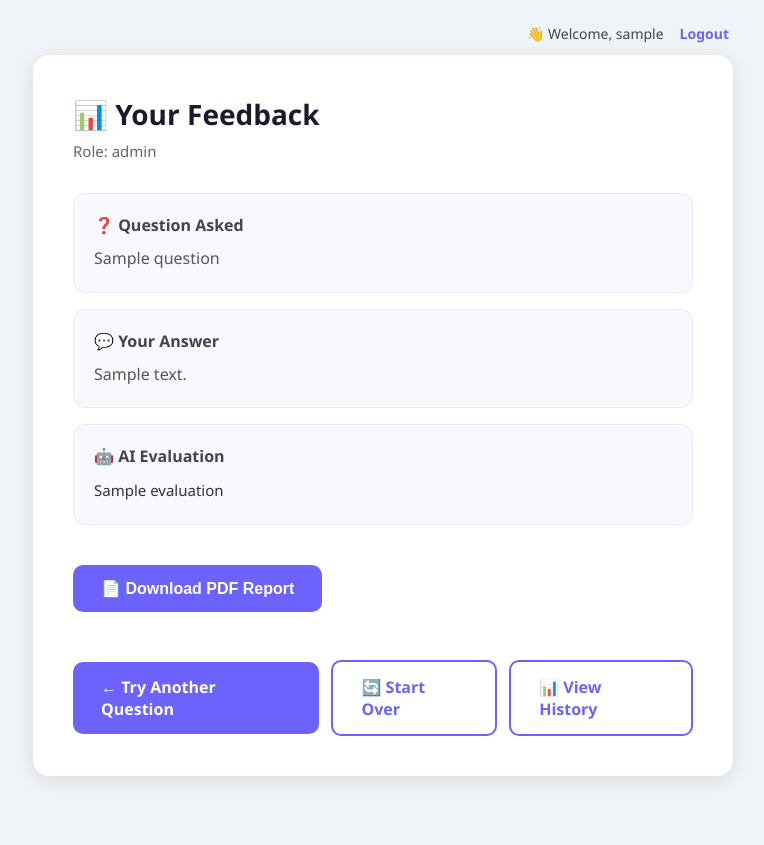
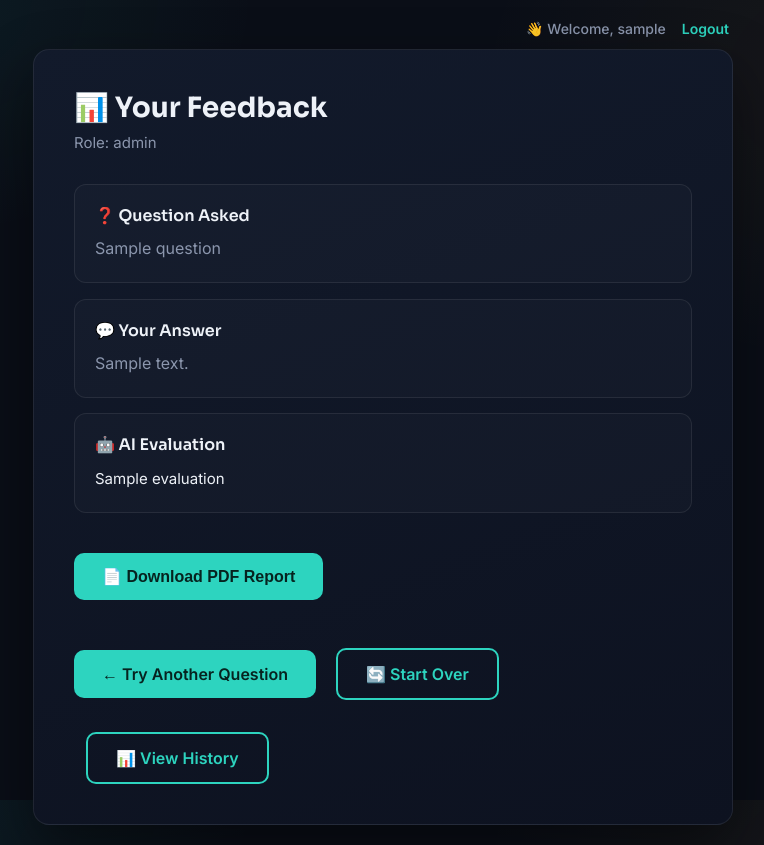
Before and after one commit to Anushka190921/mock-interview-ai, a Flask app: template templates/feedback.html in a window 1280 px wide. Shown: the whole page, without its empty margins (257-1021 px from the left). Before the commit the page ends 780 px from the top, so only its background shows below. Run offline with Flask 3, Linux system fonts and the light colour scheme; the visitor is signed in with stand-in values (Sample User, id 1); the template is opened without the code that fills it: most values are stand-ins (such as "Sample title", 1, 10 or a date in 2020); data that the repository does not hold is empty.

Commit message:
Redesign landing page, auth pages, and site-wide theme with dark UI and animations

```diff
--- a/static/css/style.css
+++ b/static/css/style.css
@@ -1,3 +1,25 @@
+@import url('https://fonts.googleapis.com/css2?family=Sora:wght@600;700;800&family=Inter:wght@400;500;600&family=IBM+Plex+Mono:wght@400;500;600&display=swap');
+
+:root {
+    --ink: #0a0e17;
+    --panel: #121a2b;
+    --panel-2: #0d1220;
+    --field: rgba(255, 255, 255, 0.03);
+    --line: rgba(255, 255, 255, 0.08);
+    --line-strong: rgba(255, 255, 255, 0.16);
+    --teal: #2dd4bf;
+    --teal-ink: #06231f;
+    --amber: #f2b84b;
+    --text: #eef2f8;
+    --text-dim: #8b96ad;
+    --danger-bg: rgba(242, 98, 98, 0.12);
+    --danger-border: rgba(242, 98, 98, 0.35);
+    --danger-text: #ff9d9d;
+    --success-bg: rgba(79, 209, 132, 0.12);
+    --success-border: rgba(79, 209, 132, 0.35);
+    --success-text: #7be2a4;
+}
+
 * {
     margin: 0;
     padding: 0;
@@ -5,9 +27,13 @@
 }
 
 body {
-    font-family: 'Segoe UI', sans-serif;
-    background: #f0f4f8;
-    color: #333;
+    font-family: 'Inter', sans-serif;
+    background: var(--ink);
+    background-image:
+        radial-gradient(600px 400px at 12% 0%, rgba(45, 212, 191, 0.08), transparent 60%),
+        radial-gradient(650px 480px at 88% 10%, rgba(242, 184, 75, 0.06), transparent 60%);
+    background-attachment: fixed;
+    color: var(--text);
     min-height: 100vh;
     display: flex;
     flex-direction: column;
@@ -17,22 +43,25 @@ body {
 }
 
 .container {
-    background: white;
+    background: linear-gradient(160deg, var(--panel), var(--panel-2));
+    border: 1px solid var(--line);
     border-radius: 16px;
     padding: 40px;
     width: 100%;
     max-width: 700px;
-    box-shadow: 0 4px 20px rgba(0,0,0,0.1);
+    box-shadow: 0 24px 60px rgba(0, 0, 0, 0.45);
 }
 
 h1 {
+    font-family: 'Sora', sans-serif;
+    font-weight: 700;
     font-size: 28px;
     margin-bottom: 8px;
-    color: #1a1a2e;
+    color: var(--text);
 }
 
 .subtitle {
-    color: #666;
+    color: var(--text-dim);
     margin-bottom: 32px;
     font-size: 15px;
 }
@@ -42,79 +71,94 @@ label {
     font-weight: 600;
     margin-bottom: 8px;
     margin-top: 20px;
-    color: #444;
+    color: var(--text-dim);
+    font-size: 14px;
 }
 
 select, textarea {
     width: 100%;
     padding: 12px 16px;
-    border: 2px solid #e0e0e0;
+    border: 2px solid var(--line);
     border-radius: 10px;
     font-size: 15px;
     font-family: inherit;
-    transition: border-color 0.2s;
-    background: #fafafa;
+    transition: border-color 0.2s, background 0.2s;
+    background: var(--field);
+    color: var(--text);
+}
+
+select option {
+    background: var(--panel-2);
+    color: var(--text);
 }
 
 select:focus, textarea:focus {
     outline: none;
-    border-color: #6c63ff;
-    background: white;
+    border-color: var(--teal);
+    background: rgba(45, 212, 191, 0.05);
+}
+
+textarea::placeholder {
+    color: var(--text-dim);
 }
 
 button, .btn {
     display: inline-block;
     margin-top: 24px;
     padding: 14px 28px;
-    background: #6c63ff;
-    color: white;
+    background: var(--teal);
+    color: var(--teal-ink);
     border: none;
     border-radius: 10px;
     font-size: 16px;
-    font-weight: 600;
+    font-weight: 700;
     cursor: pointer;
     text-decoration: none;
-    transition: background 0.2s;
+    transition: transform 0.2s, box-shadow 0.2s;
 }
 
 button:hover, .btn:hover {
-    background: #5a52d5;
+    transform: translateY(-2px);
+    box-shadow: 0 10px 26px rgba(45, 212, 191, 0.28);
 }
 
 .btn-outline {
-    background: white;
-    color: #6c63ff;
-    border: 2px solid #6c63ff;
+    background: transparent;
+    color: var(--teal);
+    border: 2px solid var(--teal);
     margin-left: 12px;
 }
 
 .btn-outline:hover {
-    background: #f0eeff;
+    background: rgba(45, 212, 191, 0.08);
+    box-shadow: none;
 }
 
 .card {
-    background: #f8f9ff;
-    border: 1px solid #e8e8ff;
+    background: rgba(255, 255, 255, 0.02);
+    border: 1px solid var(--line);
     border-radius: 12px;
     padding: 20px;
     margin-bottom: 16px;
 }
 
 .card h3 {
+    font-family: 'Sora', sans-serif;
     font-size: 16px;
+    font-weight: 600;
     margin-bottom: 10px;
-    color: #444;
+    color: var(--text);
 }
 
 .card p {
-    color: #555;
+    color: var(--text-dim);
     line-height: 1.6;
 }
 
 .evaluation pre {
     white-space: pre-wrap;
     font-family: inherit;
-    color: #333;
+    color: var(--text);
     line-height: 1.8;
     font-size: 15px;
 }
@@ -123,12 +167,14 @@ button:hover, .btn:hover {
     margin-top: 24px;
     display: flex;
     align-items: center;
+    flex-wrap: wrap;
+    gap: 8px;
 }
 
 .back-link {
     display: inline-block;
     margin-top: 16px;
-    color: #6c63ff;
+    color: var(--teal);
     text-decoration: none;
     font-size: 14px;
 }
@@ -190,12 +237,12 @@ input[type="text"]:focus, input[type="email"]:focus, input[type="password"]:focu
 }
 
 .navbar-user {
-    color: #444;
+    color: var(--text-dim);
     font-weight: 500;
 }
 
 .navbar-link {
-    color: #6c63ff;
+    color: var(--teal);
     text-decoration: none;
     font-weight: 600;
 }
@@ -203,3 +250,90 @@ input[type="text"]:focus, input[type="email"]:focus, input[type="password"]:focu
 .navbar-link:hover {
     text-decoration: underline;
 }
+
+:focus-visible {
+    outline: 2px solid var(--teal);
+    outline-offset: 2px;
+}
+
+/* ── Entrance & micro-interactions ─────────────────────────────── */
+
+@keyframes fadeInUp {
+    from { opacity: 0; transform: translateY(22px) scale(0.98); }
+    to   { opacity: 1; transform: translateY(0) scale(1); }
+}
+
+@keyframes slideDown {
+    from { opacity: 0; transform: translateY(-10px); }
+    to   { opacity: 1; transform: translateY(0); }
+}
+
+@keyframes glowPulse {
+    0%, 100% { box-shadow: 0 0 0 0 rgba(45, 212, 191, 0.35); }
+    50%      { box-shadow: 0 0 0 6px rgba(45, 212, 191, 0); }
+}
+
+.container {
+    animation: fadeInUp 0.6s cubic-bezier(0.16, 1, 0.3, 1) both;
+}
+
+.navbar {
+    animation: slideDown 0.5s cubic-bezier(0.16, 1, 0.3, 1) both;
+}
+
+.flash-messages .flash {
+    animation: slideDown 0.4s cubic-bezier(0.16, 1, 0.3, 1) both;
+}
+
+/* Cards fade/rise in with a gentle stagger — works for feedback,
+   follow-up, and history pages without needing per-page JS */
+.card {
+    animation: fadeInUp 0.5s cubic-bezier(0.16, 1, 0.3, 1) both;
+}
+.card:nth-of-type(1) { animation-delay: 0.05s; }
+.card:nth-of-type(2) { animation-delay: 0.12s; }
+.card:nth-of-type(3) { animation-delay: 0.19s; }
+.card:nth-of-type(4) { animation-delay: 0.26s; }
+.card:nth-of-type(5) { animation-delay: 0.33s; }
+.card:nth-of-type(n+6) { animation-delay: 0.4s; }
+
+/* Inputs / selects / textareas: glowing focus ring instead of a flat border */
+select:focus, textarea:focus,
+input[type="text"]:focus, input[type="email"]:focus, input[type="password"]:focus {
+    box-shadow: 0 0 0 4px rgba(45, 212, 191, 0.15);
+}
+
+/* Buttons: soft glow pulse once on page load to draw the eye, plus a
+   sheen sweep on hover */
+button, .btn {
+    position: relative;
+    overflow: hidden;
+    animation: glowPulse 2.4s ease-out 0.6s 1;
+}
+
+button::after, .btn::after {
+    content: '';
+    position: absolute;
+    top: 0; left: -60%;
+    width: 40%; height: 100%;
+    background: linear-gradient(120deg, transparent, rgba(255,255,255,0.35), transparent);
+    transform: skewX(-20deg);
+    transition: left 0.6s ease;
+}
+
+button:hover::after, .btn:hover::after {
+    left: 130%;
+}
+
+.btn-outline::after {
+    background: linear-gradient(120deg, transparent, rgba(45,212,191,0.25), transparent);
+}
+
+@media (prefers-reduced-motion: reduce) {
+    .container, .navbar, .flash-messages .flash, .card, button, .btn {
+        animation: none !important;
+    }
+    button::after, .btn::after {
+        display: none;
+    }
+}
```
Also changed, not shown: other parts of static/css/style.css (+12 -11 lines).
